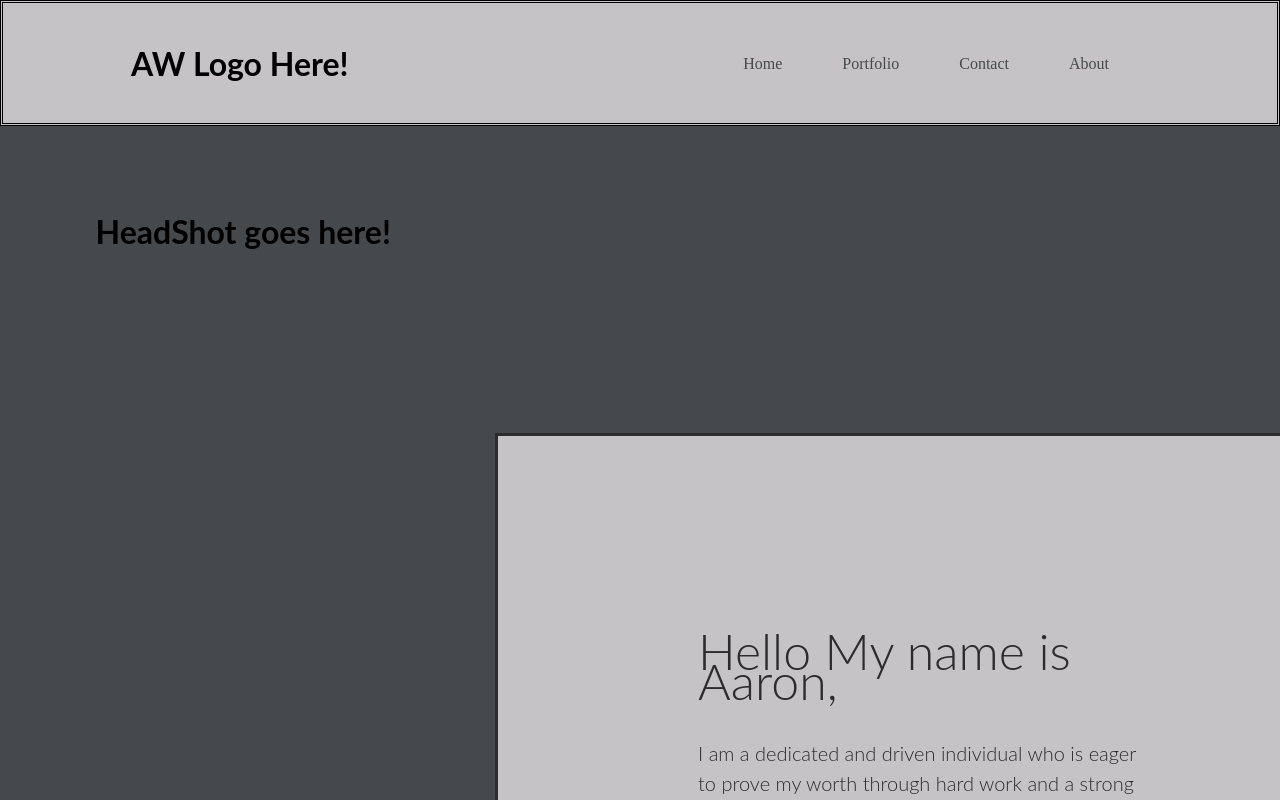
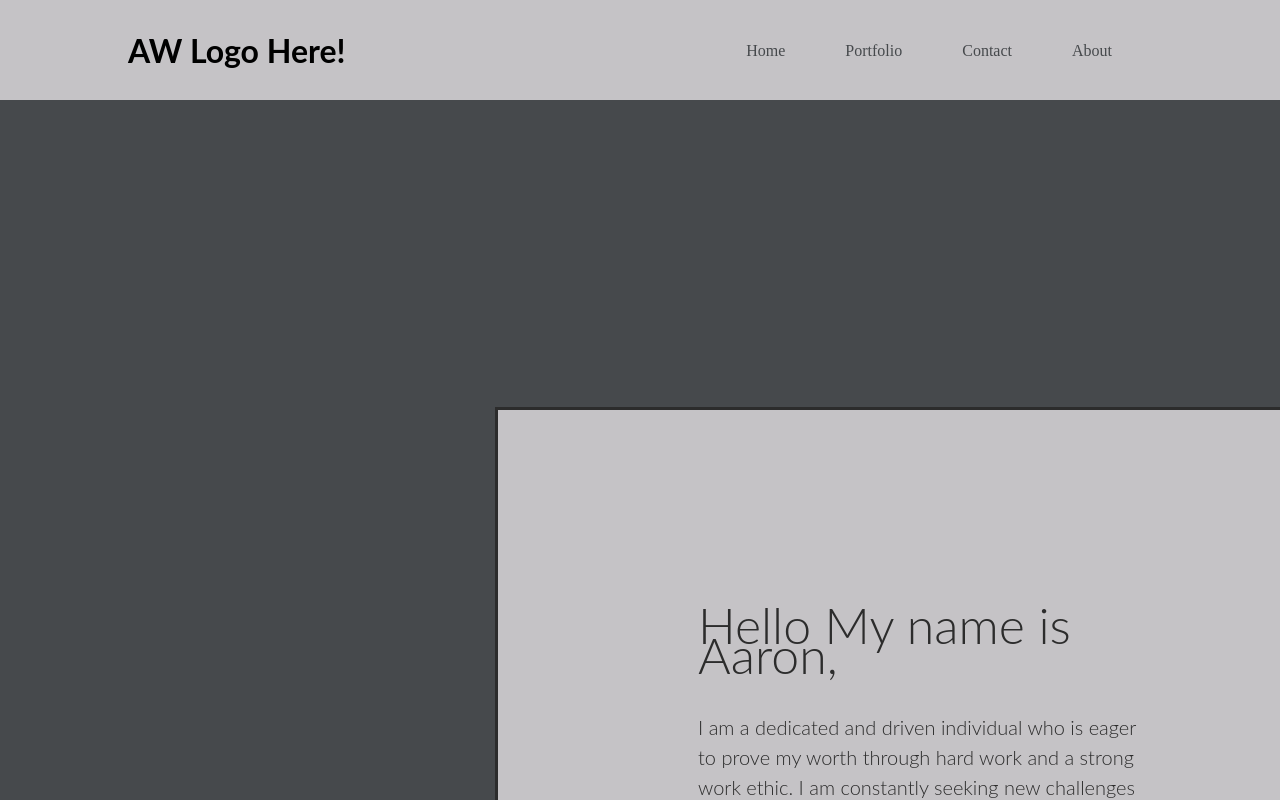
Before and after one commit to icylift/portfolioWebsite, a React (Create React App) app: page / in a window 1280 px wide. Shown: the top 800 px of the page. Built offline with nearby package versions, Linux system fonts and the light colour scheme; a web font is replaced by a local one.

Commit message:
took away the headshot section, made navbar a little smaller

```diff
--- a/src/App.css
+++ b/src/App.css
@@ -258,9 +258,10 @@ li {
   display: flex;
   justify-content: space-between;
   align-items: center;
-  border-style: double;
+  border-style: none;
   background-color: #c5c3c6;
   padding: 30px 10%;
+  height: 100px;
 
 }
 
--- a/src/components/Header.js
+++ b/src/components/Header.js
@@ -1,19 +1,11 @@
-import React from 'react';
+import React from "react";
 
-
-function Header(){
-  return(
+function Header() {
+  return (
     <div>
-      <div className='nameDiv'>
-        <h1 className='name'>HeadShot goes here!</h1>
-      </div>
+      <div className="nameDiv"></div>
     </div>
-  )
+  );
 }
 
-
-
-
-
-
-export default Header
+export default Header;
```
